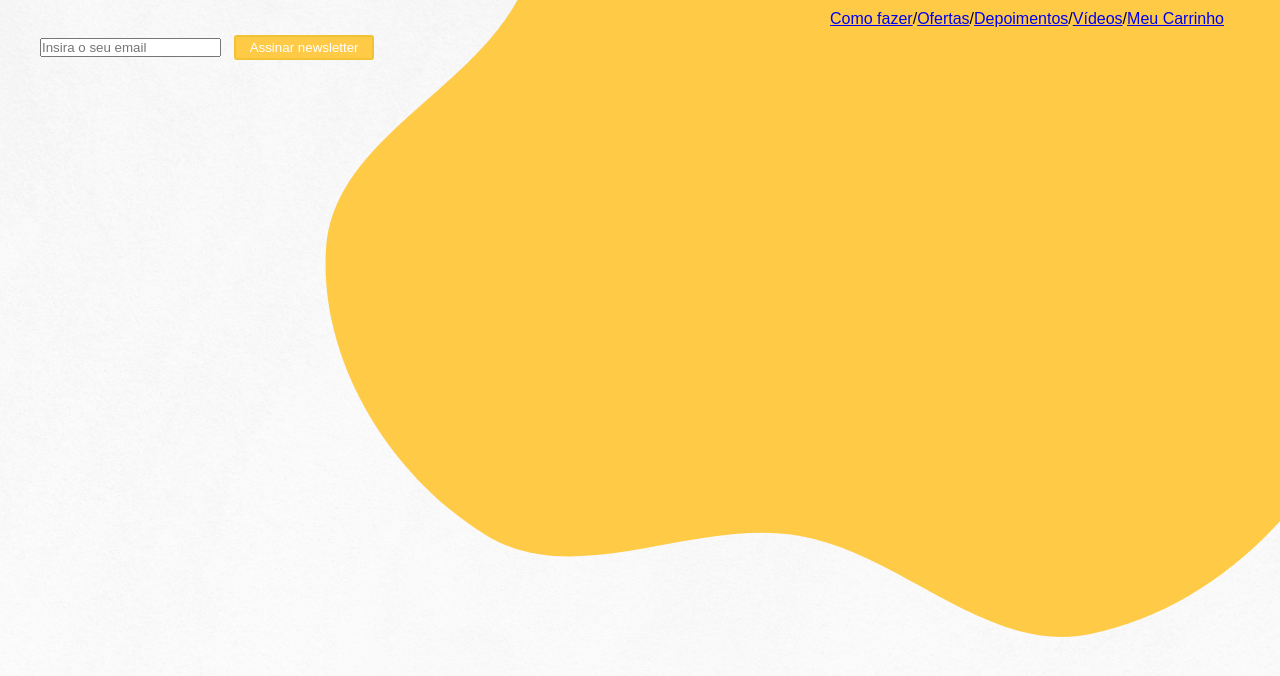
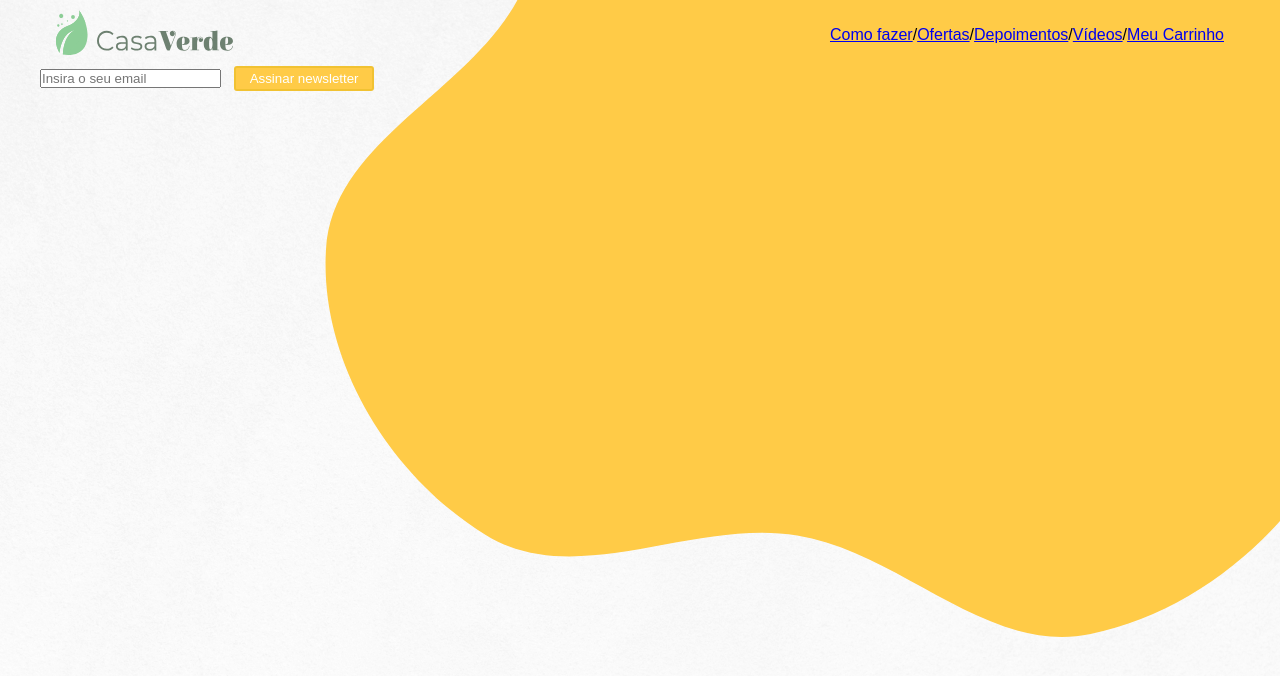
Before and after one commit to mbmauriciojr/7-days-of-code-React-JS, a React (Create React App) app: page / in a window 1280 px wide. Shown: the top 676 px of the page. Built offline with nearby package versions, Linux system fonts and the light colour scheme.

Commit message:
Inserted the project's logotype

```diff
--- a/src/components/Menu/Menu.jsx
+++ b/src/components/Menu/Menu.jsx
@@ -6,6 +6,9 @@ import { Header, NavMenu } from './styles';
 function Menu() {
   return (
     <Header>
+      <div>
+        <img alt="Logotipo Casa Verde" src="/images/logo.svg" />
+      </div>
       <NavMenu>
         <Link to="/">Como fazer</Link>
         /
```
Also changed, not shown: public/images/logo.svg (renamed from public/logo.svg).
